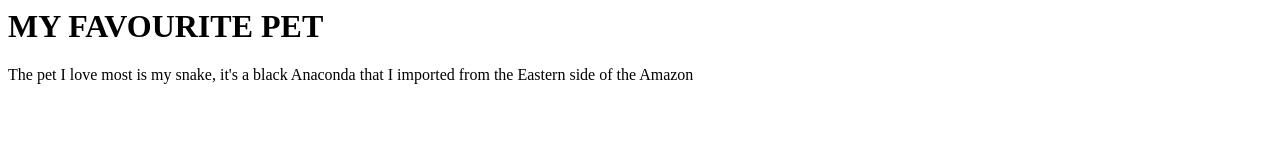
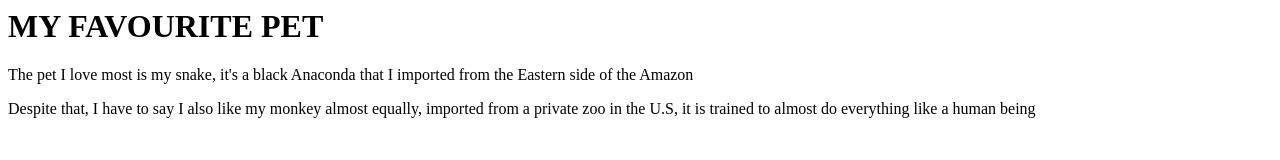
Before and after one commit to Markcollins682/my-pets, a plain HTML site: page Index.html in a window 1280 px wide. Drawn offline with Linux system fonts and the light colour scheme.

Commit message:
Added second Paragraph

```diff
--- a/Index.html
+++ b/Index.html
@@ -3,5 +3,6 @@
     <body>
         <h1>MY FAVOURITE PET</h1>
         <P>The pet I love most is my snake, it's a black Anaconda that I imported from the Eastern side of the Amazon</P>
+        <p>Despite that, I have to say I also like my monkey almost equally, imported from a private zoo in the U.S, it is trained to almost do everything like a human being</p>
     </body>
 </html>
```
